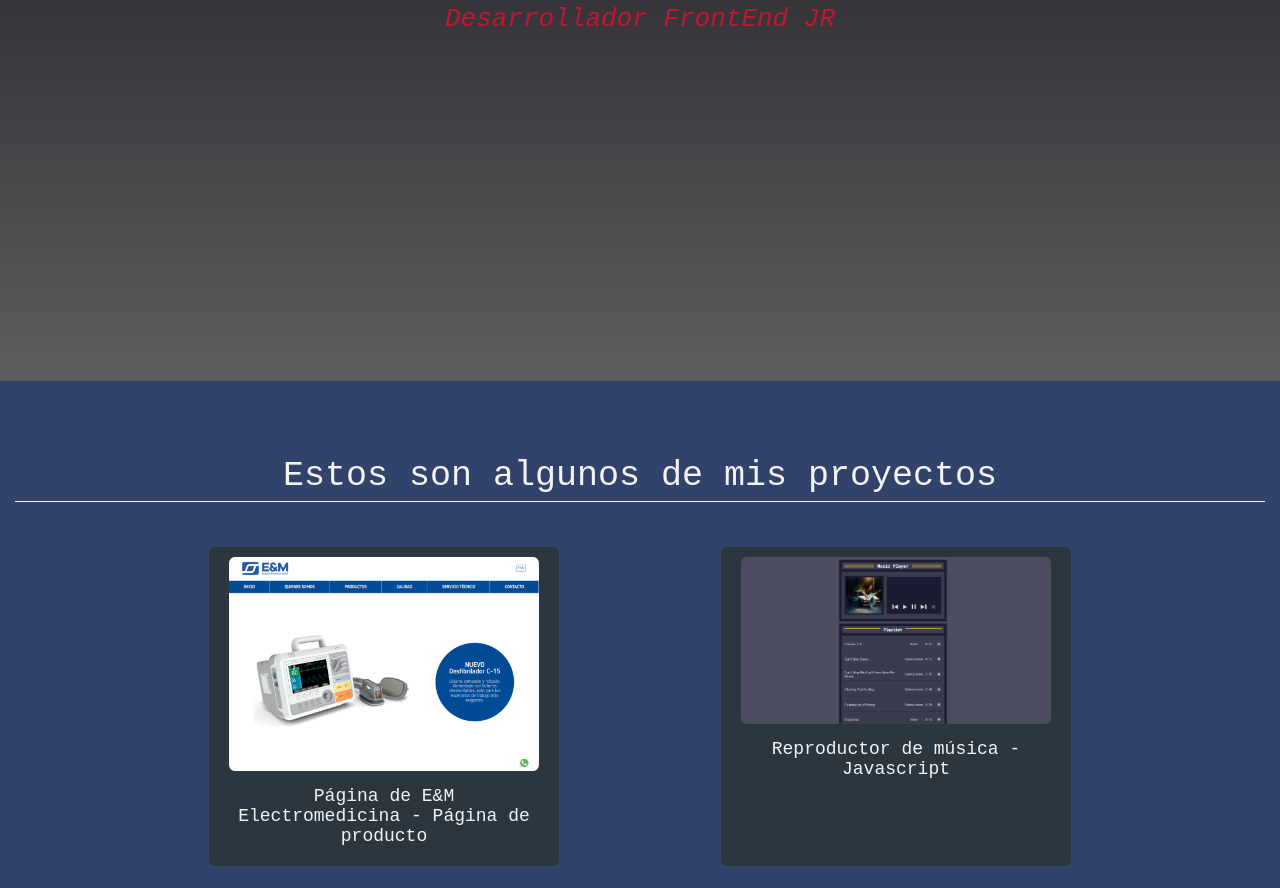
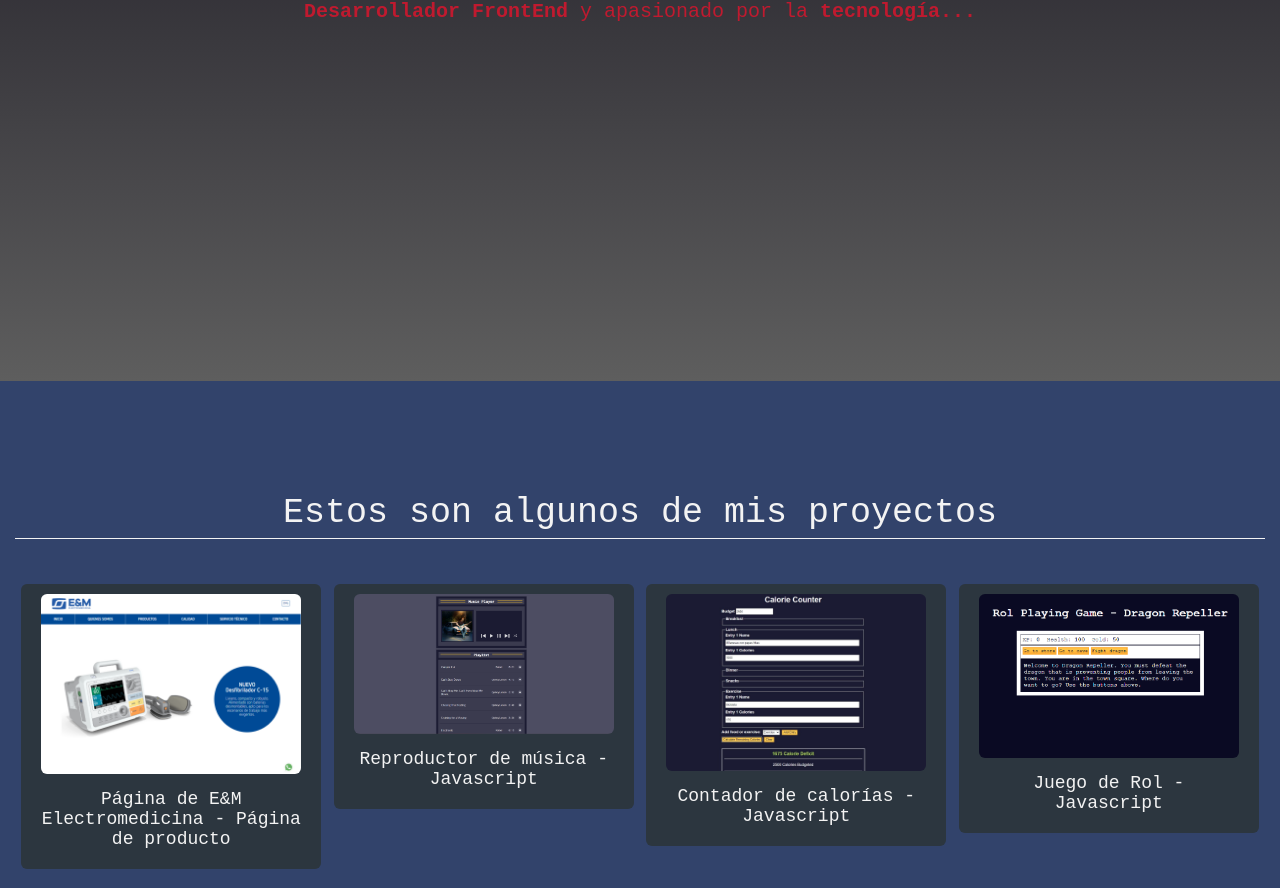
Before and after one commit to tarantinolucas/tarantinolucas.github.io, a plain HTML site: page index.html in a window 1280 px wide. Shown: the part 419-1307 px from the top of the page. Drawn offline with Linux system fonts and the light colour scheme; a web font is replaced by a local one.

Commit message:
Se modificaron algunos detalles de diseño.

```diff
--- a/index.html
+++ b/index.html
@@ -41,7 +41,10 @@
       <!-- SECCION DE BIENVENIDA -->
       <section id="welcome-section">
         <h1>Hola, soy Lucas</h1>
-        <p>Desarrollador FrontEnd JR</p>
+        <p>
+          <b>Desarrollador FrontEnd</b> y apasionado por la <b>tecnología...</b>
+        </p>
+        <p></p>
       </section>
 
       <!-- SECCION PROYECTOS -->
--- a/style.css
+++ b/style.css
@@ -85,10 +85,9 @@ h1 {
   line-height: 6rem;
 }
 #welcome-section p {
-  font-size: 2.6rem;
+  font-size: 2rem;
   margin: 0;
   font-weight: 300;
-  font-style: italic;
   padding-top: 15px;
   color: var(--rojo, red);
 }
@@ -117,6 +116,7 @@ h2 {
   box-sizing: border-box;
   margin: 0 auto 25px auto;
   border-radius: 6px;
+  height: fit-content;
 }
 .project-container img {
   display: block;
@@ -312,15 +312,13 @@ footer p a:hover {
     justify-content: center;
   }
   .project-container {
-    max-width: 350px;
+    max-width: 300px;
   }
   #div-projects {
     display: flex;
     justify-content: space-between;
     flex-direction: row;
     flex-wrap: wrap;
-    max-width: 1024px;
-    margin: auto;
   }
 
   #contact-links a {
```
